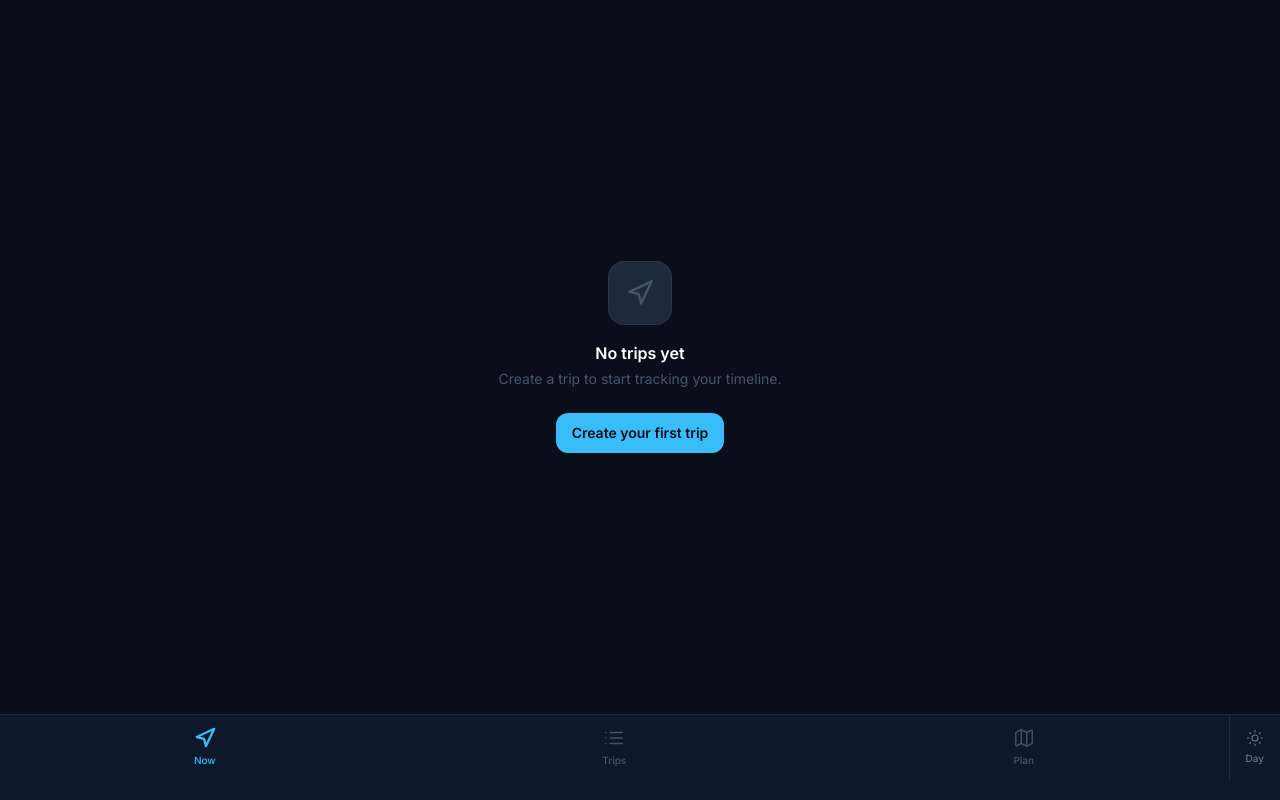
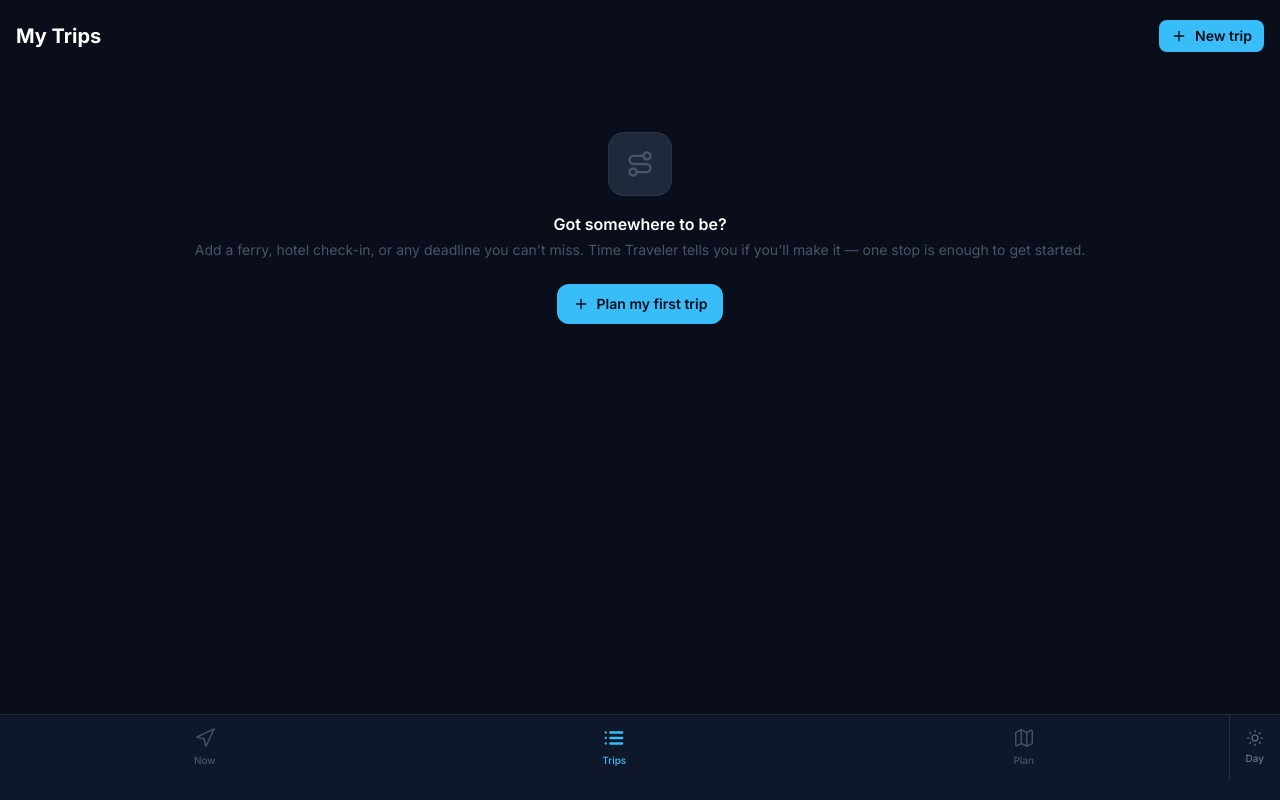
Before and after one commit to Selmla/time-traveler, a React (Vite) app: page / in a window 1280 px wide. Built offline with nearby package versions, Linux system fonts and the light colour scheme.

Commit message:
removes douplicate flow upon onboarding

```diff
--- a/src/App.jsx
+++ b/src/App.jsx
@@ -1,6 +1,6 @@
 import React, { useEffect } from 'react'
 import { Navigation, List, Map, Sun, Moon } from 'lucide-react'
-import { useUIStore, useSessionStore } from './stores/index.js'
+import { useUIStore, useSessionStore, useTripStore } from './stores/index.js'
 import NowScreen from './screens/NowScreen.jsx'
 import TripsScreen from './screens/TripsScreen.jsx'
 import PlanScreen from './screens/PlanScreen.jsx'
@@ -15,8 +15,15 @@ export default function App() {
   const activeTab   = useUIStore(s => s.activeTab)
   const setTab      = useUIStore(s => s.setTab)
   const isRunning   = useSessionStore(s => s.isRunning)
+  const trips       = useTripStore(s => s.trips)
   const theme       = useUIStore(s => s.theme)
   const toggleTheme = useUIStore(s => s.toggleTheme)
+
+  // New users with no trips land on Trips (the planning home) instead of the uninformative Now empty state.
+  // Pure computed value — no effect, no store mutation, no visible flash.
+  const effectiveTab = (activeTab === 'now' && !isRunning && trips.length === 0)
+    ? 'trips'
+    : activeTab
 
   // Sync theme to <html> so CSS variable selectors and color-scheme apply globally.
   // Also runs on first mount to match any value rehydrated from localStorage.
@@ -32,13 +39,13 @@ export default function App() {
       <main className="flex-1 overflow-hidden">
         {/* All screens are mounted, only the active one is visible.
             This avoids state loss when switching tabs. */}
-        <div className={`h-full overflow-hidden ${activeTab === 'now' ? 'block' : 'hidden'}`}>
+        <div className={`h-full overflow-hidden ${effectiveTab === 'now' ? 'block' : 'hidden'}`}>
           <NowScreen />
         </div>
-        <div className={`h-full overflow-hidden ${activeTab === 'trips' ? 'block' : 'hidden'}`}>
+        <div className={`h-full overflow-hidden ${effectiveTab === 'trips' ? 'block' : 'hidden'}`}>
           <TripsScreen />
         </div>
-        <div className={`h-full overflow-hidden ${activeTab === 'plan' ? 'block' : 'hidden'}`}>
+        <div className={`h-full overflow-hidden ${effectiveTab === 'plan' ? 'block' : 'hidden'}`}>
           <PlanScreen />
         </div>
       </main>
@@ -50,7 +57,7 @@ export default function App() {
             id="now"
             icon={Navigation}
             label="Now"
-            active={activeTab === 'now'}
+            active={effectiveTab === 'now'}
             onPress={() => setTab('now')}
             badge={isRunning}
           />
@@ -58,14 +65,14 @@ export default function App() {
             id="trips"
             icon={List}
             label="Trips"
-            active={activeTab === 'trips'}
+            active={effectiveTab === 'trips'}
             onPress={() => setTab('trips')}
           />
           <NavTab
             id="plan"
             icon={Map}
             label="Plan"
-            active={activeTab === 'plan'}
+            active={effectiveTab === 'plan'}
             onPress={() => setTab('plan')}
           />
 
--- a/src/screens/NowScreen.jsx
+++ b/src/screens/NowScreen.jsx
@@ -38,7 +38,6 @@ export default function NowScreen() {
   const startedAt    = useSessionStore(s => s.startedAt)
   const endTrip      = useSessionStore(s => s.endTrip)
   const trips        = useTripStore(s => s.trips)
-  const setTab       = useUIStore(s => s.setTab)
 
   // Local state: banner dismissed means user chose to continue this specific stale session.
   // NowScreen is always mounted (never hidden via unmount — see App.jsx), so we reset
@@ -90,9 +89,8 @@ export default function NowScreen() {
         )}
         <EmptyState
           icon={Navigation}
-          title="No trips yet"
-          description="Create a trip to start tracking your timeline."
-          action={<Button onClick={() => setTab('trips')}>Create your first trip</Button>}
+          title="Your live trip view"
+          description="When you start a trip, this screen shows your real-time ETA, timeline status, and deadline buffer. Plan a trip first from the Trips tab."
         />
       </div>
     )
```
